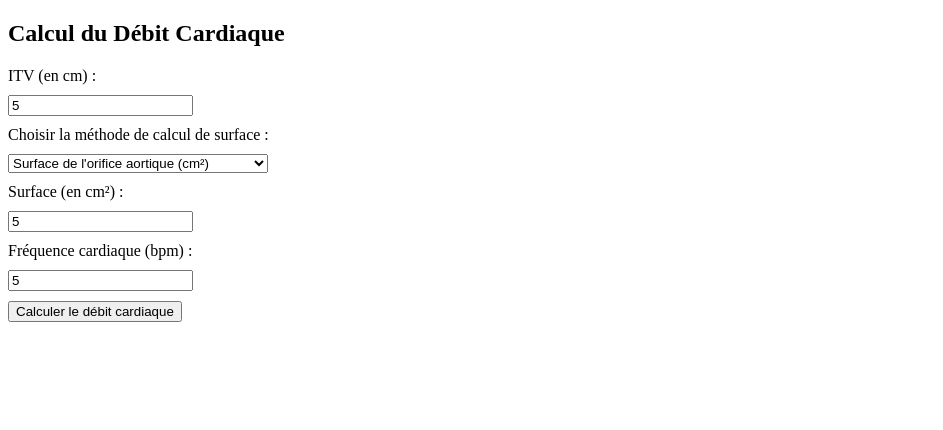
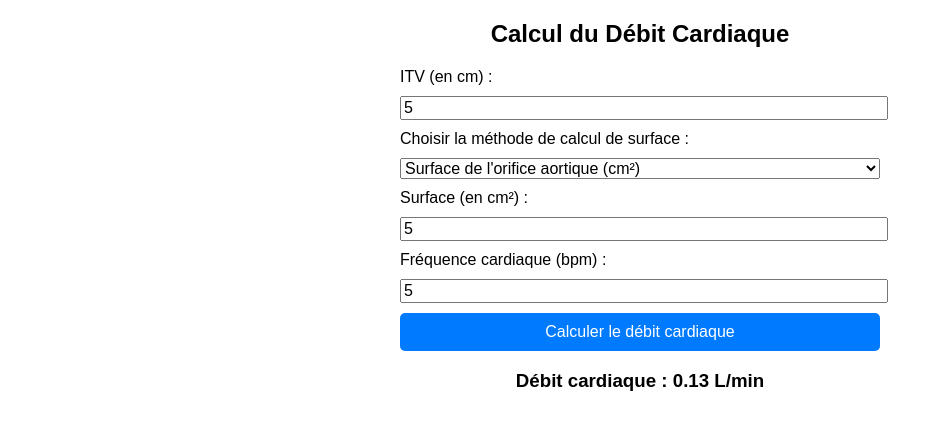
Before and after one commit to Aminosides/CardioD-bitABC, a plain HTML site: page index.html in a window 1280 px wide. Both pictures are taken after typing "5", "5", "5" into the empty fields and a click on the button "Calculer le débit cardiaque". Shown: the whole page, without its empty margins (0-943 px from the left). Drawn offline with Linux system fonts and the light colour scheme.

Commit message:
Update index.html

```diff
--- a/index.html
+++ b/index.html
@@ -2,11 +2,35 @@
 <html lang="fr">
 <head>
     <meta charset="UTF-8">
+    <meta name="viewport" content="width=device-width, initial-scale=1.0">
     <title>Calcul du Débit Cardiaque</title>
     <style>
+        body {
+            font-family: Arial, sans-serif;
+            margin: 20px;
+            padding: 0;
+            max-width: 480px;
+            margin-left: auto;
+            margin-right: auto;
+        }
         label, input, button, select {
             display: block;
+            width: 100%;
             margin: 10px 0;
+            font-size: 16px;
+        }
+        button {
+            padding: 10px;
+            background-color: #007BFF;
+            color: white;
+            border: none;
+            border-radius: 5px;
+        }
+        button:hover {
+            background-color: #0056b3;
+        }
+        h2, h3 {
+            text-align: center;
         }
     </style>
 </head>
@@ -42,4 +66,35 @@
     <script>
         function changerMode() {
             const mode = document.getElementById("mode").value;
-            document.getElementById("surfaceDiv").style.display =
+            document.getElementById("surfaceDiv").style.display = (mode === "surface") ? "block" : "none";
+            document.getElementById("diametreDiv").style.display = (mode === "diametre") ? "block" : "none";
+        }
+
+        function calculerDC() {
+            const itv = parseFloat(document.getElementById("itv").value);
+            const fc = parseFloat(document.getElementById("fc").value);
+            const mode = document.getElementById("mode").value;
+
+            let surface;
+
+            if (mode === "surface") {
+                surface = parseFloat(document.getElementById("surface").value);
+            } else {
+                const diametre = parseFloat(document.getElementById("diametre").value);
+                surface = Math.PI * Math.pow(diametre / 2, 2);
+            }
+
+            if (isNaN(itv) || isNaN(surface) || isNaN(fc)) {
+                document.getElementById("resultat").innerText = "Veuillez remplir toutes les valeurs.";
+                return;
+            }
+
+            const ves = itv * surface;
+            const dc = (ves * fc) / 1000;
+
+            document.getElementById("resultat").innerText =
+                `Débit cardiaque : ${dc.toFixed(2)} L/min`;
+        }
+    </script>
+</body>
+</html>
```
